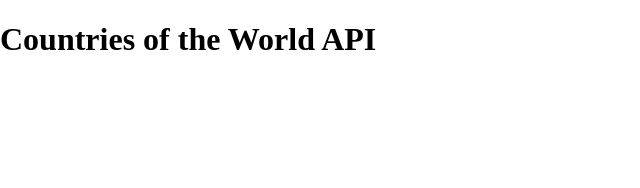
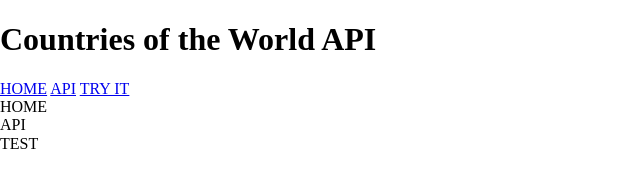
Before and after one commit to tdo95/countries-of-the-world-api, a website: page index.html in a window 1280 px wide. Shown: the whole page, without its empty margins (0-640 px from the left). Drawn offline with Linux system fonts and the light colour scheme.

Commit message:
created inital layout for homepage

```diff
--- a/index.html
+++ b/index.html
@@ -15,8 +15,15 @@
 		<link rel="stylesheet" href="css/style.css">
 	</head>
 	<body>
-		<h1>Countries of the World API</h1>
-
+		<nav>
+			<h1>Countries of the World <span>API</span></h1>
+			<a href="#HOME">HOME</a>
+			<a href="#API">API</a>
+			<a href="#TEST">TRY IT</a>
+		</nav>
+		<section id="#HOME">HOME</section>
+		<section id="#API">API</section>
+		<section id="#TEST">TEST</section>
 		<script type="text/javascript" src="js/main.js"></script>
 	</body>
 </html>
```
